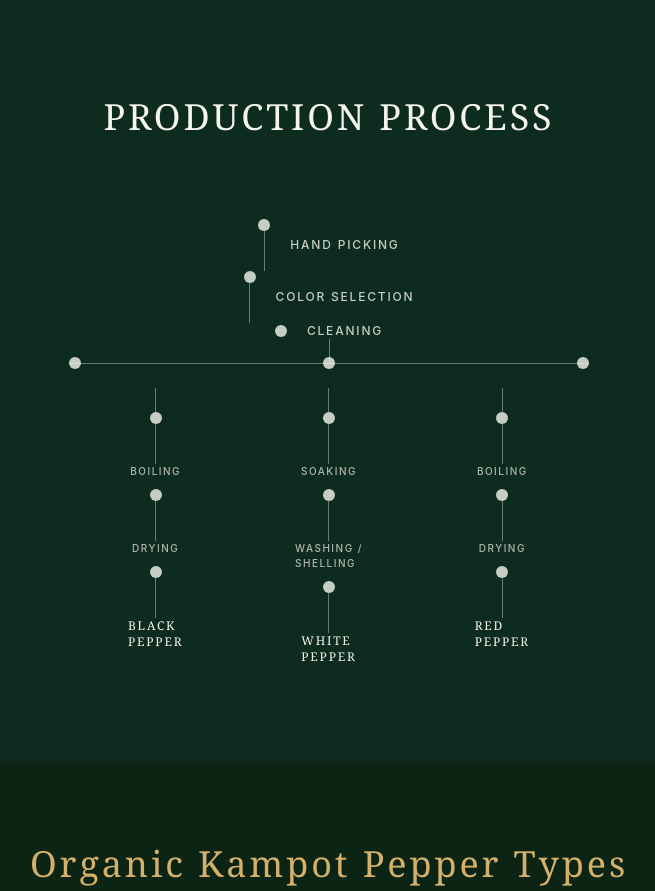
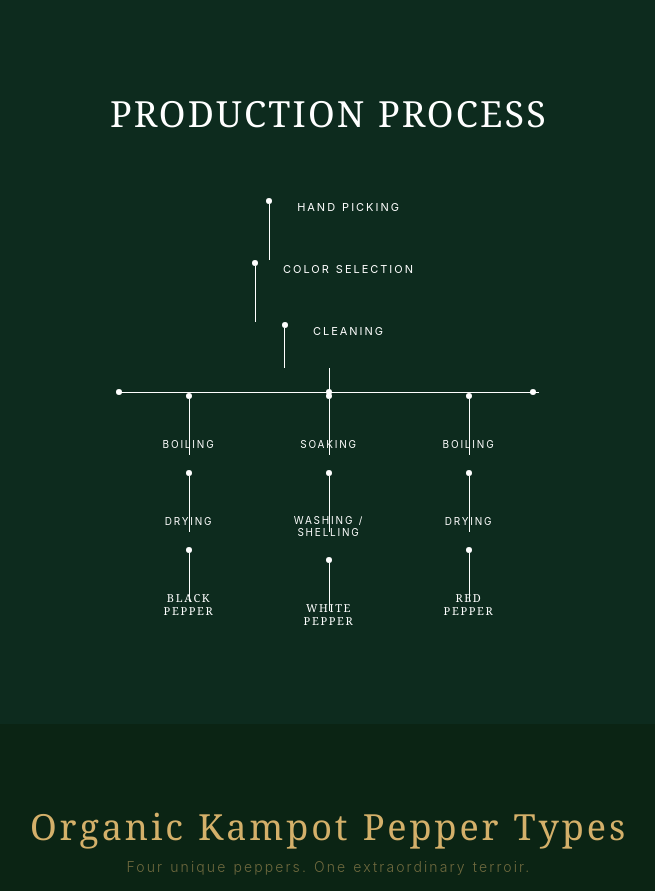
Before and after one commit to keanglongky-del/sunrise-web, a Next.js app: page / in a window 1280 px wide. Shown: the part 10187-11078 px from the top of the page, without its empty margins (311-966 px from the left). Built offline with nearby package versions, Linux system fonts and the light colour scheme.

Commit message:
fix: rebuild flowchart to match reference — serif title, line-left text-right, centered branch columns

```diff
--- a/src/app/page.tsx
+++ b/src/app/page.tsx
@@ -955,194 +955,218 @@ export default function Home() {
           PRODUCTION PROCESS — Flowchart
           ════════════════════════════════════════ */}
       <section className="w-full bg-[#0D2B1E] py-16 md:py-24 px-6 md:px-12 lg:px-16">
-        {/* Section Header */}
-        <div className="text-center mb-14 md:mb-20">
-          <h2 className="font-display text-[#F5F5F0] text-2xl md:text-4xl tracking-[0.08em] leading-tight">
+        {/* Title — serif, white, centered */}
+        <div className="text-center mb-12 md:mb-16">
+          <h2 className="font-display text-white text-2xl md:text-4xl tracking-[0.06em]">
             PRODUCTION PROCESS
           </h2>
         </div>
 
         {/* ── Desktop Flowchart ── */}
-        <div className="hidden md:block max-w-3xl mx-auto">
+        <div className="hidden md:flex justify-center">
           <div className="flex flex-col items-center">
 
-            {/* Shared steps — vertical line with dots */}
+            {/* Shared steps: vertical line LEFT, text RIGHT */}
+            {/* Each step: dot on line, text to the right, line continues down */}
+            {/* HAND PICKING */}
+            <div className="flex items-start">
+              {/* Vertical line column */}
+              <div className="flex flex-col items-center w-6 shrink-0">
+                <div className="w-[6px] h-[6px] rounded-full bg-white shrink-0" />
+                <div className="w-px h-14 bg-white" />
+              </div>
+              <span className="text-white text-[11px] tracking-[0.18em] pt-[1px] ml-4">HAND PICKING</span>
+            </div>
+
+            {/* COLOR SELECTION */}
+            <div className="flex items-start">
+              <div className="flex flex-col items-center w-6 shrink-0">
+                <div className="w-[6px] h-[6px] rounded-full bg-white shrink-0" />
+                <div className="w-px h-14 bg-white" />
+              </div>
+              <span className="text-white text-[11px] tracking-[0.18em] pt-[1px] ml-4">COLOR SELECTION</span>
+            </div>
+
+            {/* CLEANING */}
+            <div className="flex items-start">
+              <div className="flex flex-col items-center w-6 shrink-0">
+                <div className="w-[6px] h-[6px] rounded-full bg-white shrink-0" />
+                <div className="w-px h-10 bg-white" />
+              </div>
+              <span className="text-white text-[11px] tracking-[0.18em] pt-[1px] ml-4">CLEANING</span>
+            </div>
+
+            {/* Branch point: line continues down to horizontal connector */}
+            <div className="w-px h-6 bg-white" />
+
+            {/* Horizontal connector line with 3 dots */}
+            <div className="relative w-[420px] h-px bg-white">
+              {/* Branch dots */}
+              <div className="absolute top-1/2 -translate-y-1/2 -translate-x-1/2 left-0 w-[6px] h-[6px] rounded-full bg-white" />
+              <div className="absolute top-1/2 -translate-y-1/2 left-1/2 -translate-x-1/2 w-[6px] h-[6px] rounded-full bg-white" />
+              <div className="absolute top-1/2 -translate-y-1/2 -translate-x-1/2 right-0 w-[6px] h-[6px] rounded-full bg-white" />
+            </div>
+
+            {/* Three columns below */}
+            <div className="w-[420px] grid grid-cols-3 mt-0">
+              {/* BLACK PEPPER column */}
               <div className="flex flex-col items-center">
-              {/* Dot + Hand Picking */}
-              <div className="flex items-center gap-5">
+                {/* Boiling */}
                 <div className="flex flex-col items-center">
-                  <div className="w-3 h-3 rounded-full bg-[#F5F5F0]/80" />
-                  <div className="w-px h-10 bg-[#F5F5F0]/40" />
-                </div>
-                <span className="text-[#F5F5F0]/80 text-xs tracking-[0.15em] font-medium">HAND PICKING</span>
-              </div>
-
-              {/* Dot + Color Selection */}
-              <div className="flex items-center gap-5">
+                  <div className="w-[6px] h-[6px] rounded-full bg-white" />
+                  <div className="w-px h-14 bg-white" />
+                </div>
+                <span className="text-white text-[10px] tracking-[0.18em] -mt-[18px] translate-y-[0px]">BOILING</span>
+
+                {/* Drying */}
+                <div className="flex flex-col items-center mt-[18px]">
+                  <div className="w-[6px] h-[6px] rounded-full bg-white" />
+                  <div className="w-px h-14 bg-white" />
+                </div>
+                <span className="text-white text-[10px] tracking-[0.18em] -mt-[18px]">DRYING</span>
+
+                {/* Black Pepper (final — serif) */}
+                <div className="flex flex-col items-center mt-[18px]">
+                  <div className="w-[6px] h-[6px] rounded-full bg-white" />
+                  <div className="w-px h-12 bg-white" />
+                </div>
+                <span className="text-white font-display text-[11px] tracking-[0.15em] leading-tight text-center -mt-[10px]">
+                  BLACK<br />PEPPER
+                </span>
+              </div>
+
+              {/* WHITE PEPPER column */}
               <div className="flex flex-col items-center">
-                  <div className="w-3 h-3 rounded-full bg-[#F5F5F0]/80" />
-                  <div className="w-px h-10 bg-[#F5F5F0]/40" />
-                </div>
-                <span className="text-[#F5F5F0]/80 text-xs tracking-[0.15em] font-medium">COLOR SELECTION</span>
-              </div>
-
-              {/* Dot + Cleaning */}
-              <div className="flex items-center gap-5">
+                {/* Soaking */}
                 <div className="flex flex-col items-center">
-                  <div className="w-3 h-3 rounded-full bg-[#F5F5F0]/80" />
-                </div>
-                <span className="text-[#F5F5F0]/80 text-xs tracking-[0.15em] font-medium">CLEANING</span>
-              </div>
-            </div>
-
-            {/* Branching — vertical line down from cleaning dot */}
-            <div className="w-px h-6 bg-[#F5F5F0]/40" />
-
-            {/* Horizontal line */}
-            <div className="relative w-full max-w-[520px]">
-              <div className="w-full h-px bg-[#F5F5F0]/40" />
-
-              {/* Left branch dot */}
-              <div className="absolute top-1/2 -translate-y-1/2 left-0 w-3 h-3 rounded-full bg-[#F5F5F0]/80" />
-              {/* Center branch dot */}
-              <div className="absolute top-1/2 -translate-y-1/2 left-1/2 -translate-x-1/2 w-3 h-3 rounded-full bg-[#F5F5F0]/80" />
-              {/* Right branch dot */}
-              <div className="absolute top-1/2 -translate-y-1/2 right-0 w-3 h-3 rounded-full bg-[#F5F5F0]/80" />
-            </div>
-
-            {/* Three branches */}
-            <div className="w-full max-w-[520px] grid grid-cols-3 mt-6">
-              {/* BLACK PEPPER */}
+                  <div className="w-[6px] h-[6px] rounded-full bg-white" />
+                  <div className="w-px h-14 bg-white" />
+                </div>
+                <span className="text-white text-[10px] tracking-[0.18em] -mt-[18px]">SOAKING</span>
+
+                {/* Washing / Shelling */}
+                <div className="flex flex-col items-center mt-[18px]">
+                  <div className="w-[6px] h-[6px] rounded-full bg-white" />
+                  <div className="w-px h-14 bg-white" />
+                </div>
+                <span className="text-white text-[10px] tracking-[0.18em] leading-tight text-center -mt-[18px]">
+                  WASHING /<br />SHELLING
+                </span>
+
+                {/* White Pepper (final — serif) */}
+                <div className="flex flex-col items-center mt-[18px]">
+                  <div className="w-[6px] h-[6px] rounded-full bg-white" />
+                  <div className="w-px h-12 bg-white" />
+                </div>
+                <span className="text-white font-display text-[11px] tracking-[0.15em] leading-tight text-center -mt-[10px]">
+                  WHITE<br />PEPPER
+                </span>
+              </div>
+
+              {/* RED PEPPER column */}
               <div className="flex flex-col items-center">
-                <div className="w-px h-6 bg-[#F5F5F0]/40" />
-                <div className="w-3 h-3 rounded-full bg-[#F5F5F0]/80" />
-                <div className="w-px h-10 bg-[#F5F5F0]/40" />
-                <span className="text-[#F5F5F0]/70 text-[10px] tracking-[0.15em] font-medium">BOILING</span>
-                <div className="w-3 h-3 rounded-full bg-[#F5F5F0]/80 mt-2.5" />
-                <div className="w-px h-10 bg-[#F5F5F0]/40" />
-                <span className="text-[#F5F5F0]/70 text-[10px] tracking-[0.15em] font-medium">DRYING</span>
-                <div className="w-3 h-3 rounded-full bg-[#F5F5F0]/80 mt-2.5" />
-                <div className="w-px h-10 bg-[#F5F5F0]/40" />
-                <span className="text-[#F5F5F0] text-xs tracking-[0.15em] font-display">BLACK<br/>PEPPER</span>
-              </div>
-
-              {/* WHITE PEPPER */}
+                {/* Boiling */}
                 <div className="flex flex-col items-center">
-                <div className="w-px h-6 bg-[#F5F5F0]/40" />
-                <div className="w-3 h-3 rounded-full bg-[#F5F5F0]/80" />
-                <div className="w-px h-10 bg-[#F5F5F0]/40" />
-                <span className="text-[#F5F5F0]/70 text-[10px] tracking-[0.15em] font-medium">SOAKING</span>
-                <div className="w-3 h-3 rounded-full bg-[#F5F5F0]/80 mt-2.5" />
-                <div className="w-px h-10 bg-[#F5F5F0]/40" />
-                <span className="text-[#F5F5F0]/70 text-[10px] tracking-[0.15em] font-medium">WASHING /<br/>SHELLING</span>
-                <div className="w-3 h-3 rounded-full bg-[#F5F5F0]/80 mt-2.5" />
-                <div className="w-px h-10 bg-[#F5F5F0]/40" />
-                <span className="text-[#F5F5F0] text-xs tracking-[0.15em] font-display">WHITE<br/>PEPPER</span>
-              </div>
-
-              {/* RED PEPPER */}
-              <div className="flex flex-col items-center">
-                <div className="w-px h-6 bg-[#F5F5F0]/40" />
-                <div className="w-3 h-3 rounded-full bg-[#F5F5F0]/80" />
-                <div className="w-px h-10 bg-[#F5F5F0]/40" />
-                <span className="text-[#F5F5F0]/70 text-[10px] tracking-[0.15em] font-medium">BOILING</span>
-                <div className="w-3 h-3 rounded-full bg-[#F5F5F0]/80 mt-2.5" />
-                <div className="w-px h-10 bg-[#F5F5F0]/40" />
-                <span className="text-[#F5F5F0]/70 text-[10px] tracking-[0.15em] font-medium">DRYING</span>
-                <div className="w-3 h-3 rounded-full bg-[#F5F5F0]/80 mt-2.5" />
-                <div className="w-px h-10 bg-[#F5F5F0]/40" />
-                <span className="text-[#F5F5F0] text-xs tracking-[0.15em] font-display">RED<br/>PEPPER</span>
-              </div>
-            </div>
-          </div>
-        </div>
-
-        {/* ── Mobile Flowchart (same logic, vertical with tabs at branch point) ── */}
-        <div className="md:hidden max-w-md mx-auto">
-          <div className="flex flex-col items-center">
-
-            {/* Shared steps */}
+                  <div className="w-[6px] h-[6px] rounded-full bg-white" />
+                  <div className="w-px h-14 bg-white" />
+                </div>
+                <span className="text-white text-[10px] tracking-[0.18em] -mt-[18px]">BOILING</span>
+
+                {/* Drying */}
+                <div className="flex flex-col items-center mt-[18px]">
+                  <div className="w-[6px] h-[6px] rounded-full bg-white" />
+                  <div className="w-px h-14 bg-white" />
+                </div>
+                <span className="text-white text-[10px] tracking-[0.18em] -mt-[18px]">DRYING</span>
+
+                {/* Red Pepper (final — serif) */}
+                <div className="flex flex-col items-center mt-[18px]">
+                  <div className="w-[6px] h-[6px] rounded-full bg-white" />
+                  <div className="w-px h-12 bg-white" />
+                </div>
+                <span className="text-white font-display text-[11px] tracking-[0.15em] leading-tight text-center -mt-[10px]">
+                  RED<br />PEPPER
+                </span>
+              </div>
+            </div>
+          </div>
+        </div>
+
+        {/* ── Mobile Flowchart — same structure, scaled down, tabs at branch ── */}
+        <div className="md:hidden flex flex-col items-center">
+          {/* Shared steps: line left, text right */}
           {[
             { label: 'HAND PICKING' },
             { label: 'COLOR SELECTION' },
             { label: 'CLEANING' },
           ].map((step, i) => (
-              <div key={i}>
-                <div className="flex items-center gap-5">
-                  <div className="flex flex-col items-center">
-                    <div className="w-2.5 h-2.5 rounded-full bg-[#F5F5F0]/80" />
-                    <div className="w-px h-8 bg-[#F5F5F0]/40" />
-                  </div>
-                  <span className="text-[#F5F5F0]/80 text-[11px] tracking-[0.15em] font-medium">{step.label}</span>
-                </div>
+            <div key={i} className="flex items-start">
+              <div className="flex flex-col items-center w-5 shrink-0">
+                <div className="w-[5px] h-[5px] rounded-full bg-white shrink-0" />
+                <div className="w-px h-12 bg-white" />
+              </div>
+              <span className="text-white text-[10px] tracking-[0.15em] pt-[1px] ml-3">{step.label}</span>
             </div>
           ))}
 
-            {/* Branch point dot */}
-            <div className="w-2.5 h-2.5 rounded-full bg-[#F5F5F0]/80 mb-2" />
-
-            {/* Pepper type tabs */}
-            <div className="flex gap-4 mb-6">
-              {[
-                { key: 'black' as const, label: 'Black', dot: 'bg-[#3a3a3a]' },
+          {/* Branch point */}
+          <div className="w-[5px] h-[5px] rounded-full bg-white mt-0" />
+          <div className="w-px h-4 bg-white" />
+
+          {/* Tabs for branch selection */}
+          <div className="flex gap-3 my-4">
+            {([
+              { key: 'black' as const, label: 'Black', dot: 'bg-[#4a4a4a] border border-white/30' },
               { key: 'white' as const, label: 'White', dot: 'bg-[#e8e0d0]' },
               { key: 'red' as const, label: 'Red', dot: 'bg-[#b33a2a]' },
-              ].map((tab) => (
+            ]).map((tab) => (
               <button
                 key={tab.key}
                 onClick={() => setActiveProcessTab(tab.key)}
-                  className={`flex items-center gap-2 px-3 py-1.5 rounded-full border transition-all duration-300 ${
+                className={`flex items-center gap-1.5 px-3 py-1.5 rounded-full border transition-all duration-300 ${
                   activeProcessTab === tab.key
-                      ? 'border-[#D4B06A]/50 bg-[#D4B06A]/10 text-[#D4B06A]'
+                    ? 'border-white/30 bg-white/10 text-white'
                     : 'border-white/10 text-white/40'
                 }`}
               >
                 <span className={`w-2 h-2 rounded-full ${tab.dot}`} />
-                  <span className="text-[10px] tracking-[0.1em] font-medium">{tab.label}</span>
+                <span className="text-[9px] tracking-[0.1em]">{tab.label}</span>
               </button>
             ))}
           </div>
 
-            {/* Selected branch steps */}
+          {/* Selected branch — single column */}
           <div className="flex flex-col items-center">
-              {activeProcessTab === 'black' && [
-                'BOILING', 'DRYING',
-              ].map((step, i) => (
-                <div key={i}>
+            {activeProcessTab === 'black' && ['BOILING', 'DRYING'].map((s, i) => (
+              <div key={i} className="flex flex-col items-center">
+                <div className="w-[5px] h-[5px] rounded-full bg-white" />
+                <div className="w-px h-12 bg-white" />
+                <span className="text-white text-[10px] tracking-[0.15em] -mt-[16px]">{s}</span>
+                {i === 0 && <div className="h-4" />}
+              </div>
+            ))}
+            {activeProcessTab === 'white' && ['SOAKING', 'WASHING / SHELLING'].map((s, i) => (
+              <div key={i} className="flex flex-col items-center">
+                <div className="w-[5px] h-[5px] rounded-full bg-white" />
+                <div className="w-px h-12 bg-white" />
+                <span className="text-white text-[10px] tracking-[0.15em] leading-tight text-center -mt-[16px]">{s}</span>
+                {i === 0 && <div className="h-4" />}
+              </div>
+            ))}
+            {activeProcessTab === 'red' && ['BOILING', 'DRYING'].map((s, i) => (
+              <div key={i} className="flex flex-col items-center">
+                <div className="w-[5px] h-[5px] rounded-full bg-white" />
+                <div className="w-px h-12 bg-white" />
+                <span className="text-white text-[10px] tracking-[0.15em] -mt-[16px]">{s}</span>
+                {i === 0 && <div className="h-4" />}
+              </div>
+            ))}
+
+            {/* Final product — serif */}
             <div className="flex flex-col items-center">
-                    <div className="w-2.5 h-2.5 rounded-full bg-[#F5F5F0]/80" />
-                    <div className="w-px h-8 bg-[#F5F5F0]/40" />
-                  </div>
-                  <span className="text-[#F5F5F0]/70 text-[10px] tracking-[0.15em] font-medium -mt-1">{step}</span>
-                </div>
-              ))}
-              {activeProcessTab === 'white' && [
-                'SOAKING', 'WASHING / SHELLING',
-              ].map((step, i) => (
-                <div key={i}>
-                  <div className="flex flex-col items-center">
-                    <div className="w-2.5 h-2.5 rounded-full bg-[#F5F5F0]/80" />
-                    <div className="w-px h-8 bg-[#F5F5F0]/40" />
-                  </div>
-                  <span className="text-[#F5F5F0]/70 text-[10px] tracking-[0.15em] font-medium -mt-1">{step}</span>
-                </div>
-              ))}
-              {activeProcessTab === 'red' && [
-                'BOILING', 'DRYING',
-              ].map((step, i) => (
-                <div key={i}>
-                  <div className="flex flex-col items-center">
-                    <div className="w-2.5 h-2.5 rounded-full bg-[#F5F5F0]/80" />
-                    <div className="w-px h-8 bg-[#F5F5F0]/40" />
-                  </div>
-                  <span className="text-[#F5F5F0]/70 text-[10px] tracking-[0.15em] font-medium -mt-1">{step}</span>
-                </div>
-              ))}
-
-              {/* Final product */}
-              <div className="w-2.5 h-2.5 rounded-full bg-[#F5F5F0]/80" />
-              <div className="w-px h-8 bg-[#F5F5F0]/40" />
-              <span className="text-[#F5F5F0] text-xs tracking-[0.15em] font-display">
+              <div className="w-[5px] h-[5px] rounded-full bg-white" />
+              <div className="w-px h-10 bg-white" />
+              <span className="text-white font-display text-[11px] tracking-[0.15em] leading-tight text-center -mt-[8px]">
                 {activeProcessTab === 'black' ? 'BLACK PEPPER' : activeProcessTab === 'white' ? 'WHITE PEPPER' : 'RED PEPPER'}
               </span>
             </div>
```
Lines whose indentation alone changed are shown as unchanged.
